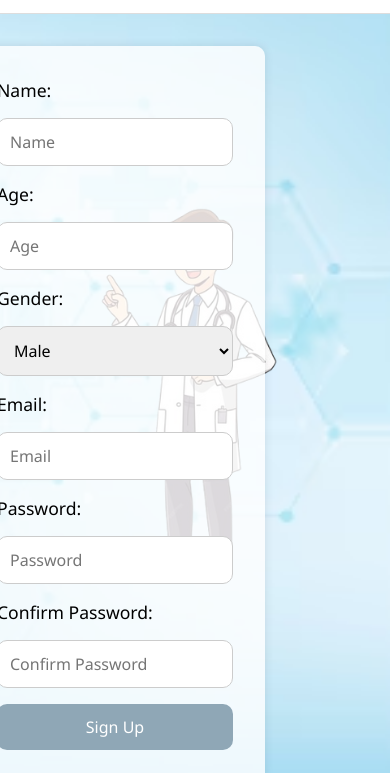
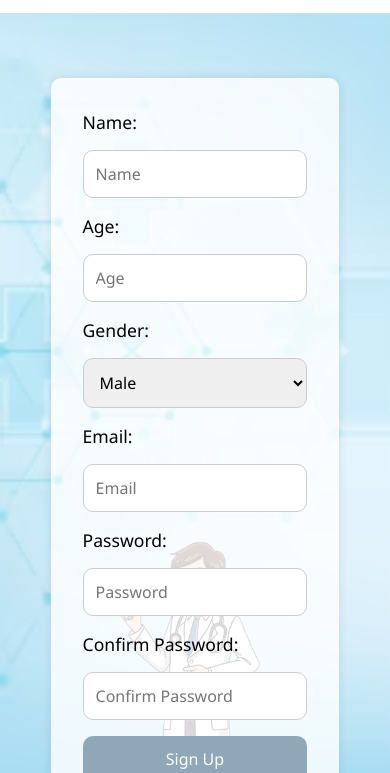
Before and after one commit to ironraymond04/CC-106-83631-Group-5, a plain HTML site: page sign-up.html in a window 390 px wide. Shown: the part 71-844 px from the top of the page. Drawn offline with nearby package versions, Linux system fonts and the light colour scheme.

Commit message:
Update style.css

```diff
--- a/style.css
+++ b/style.css
@@ -315,14 +315,13 @@ a {
   body {
     margin: 0;
     font-family: 'Segoe UI', sans-serif;
-   background: #f4f8fb; /* This is a fallback background color */
-   height: 100vh; /* Make sure the body takes up the full height of the screen */
-   background-image: url('back.png'); /* Your background image here */
+    background: #f4f8fb;
+    height: 100vh;
+    background-image: url('back.png');
     background-size: cover;
     background-position: center center;
-   background-attachment: fixed; /* Optional: makes the background stay fixed while scrolling */
+    background-attachment: fixed;
   }
-
 
   .navbar {
     display: flex;
@@ -367,10 +366,12 @@ a {
 
 .hero-section {
   display: flex;
+  flex-wrap: wrap; /* Allow wrapping */
   align-items: center;
-    justify-content: space-between;
-    height: 90vh;
-    padding: 2rem 5%;
+  justify-content: center;
+  height: auto;
+  min-height: 90vh;
+  padding: 2rem;
   background-image: url("doc.png");
   background-repeat: no-repeat;
   background-size: contain;
@@ -381,14 +382,16 @@ a {
   flex: 1;
   display: flex;
   justify-content: center;
-    margin-right: 10rem;
+  margin-right: 0; /* Remove fixed margin */
+  margin-top: 2rem;
 }
+
 
   .form-container {
     display: flex;
     flex-direction: column;
     gap: 1rem;
-    width: 300px;
+    width: 500px;
     background-color: #ffffffcc;
     padding: 2rem;
     border-radius: 10px;
@@ -429,3 +432,21 @@ a {
     text-decoration: none;
     color: black;
   }
+
+  /* Mobile Responsive */
+  @media (max-width: 600px) {
+    .form-container {
+      width: 90%;
+    }
+
+    .form-wrapper {
+      margin-right: 0;
+    }
+
+    .hero-section {
+      flex-direction: column;
+      background-position: bottom center;
+      background-size: 80%;
+    }
+  }
+</style>
```
Lines whose indentation alone changed are shown as unchanged.
